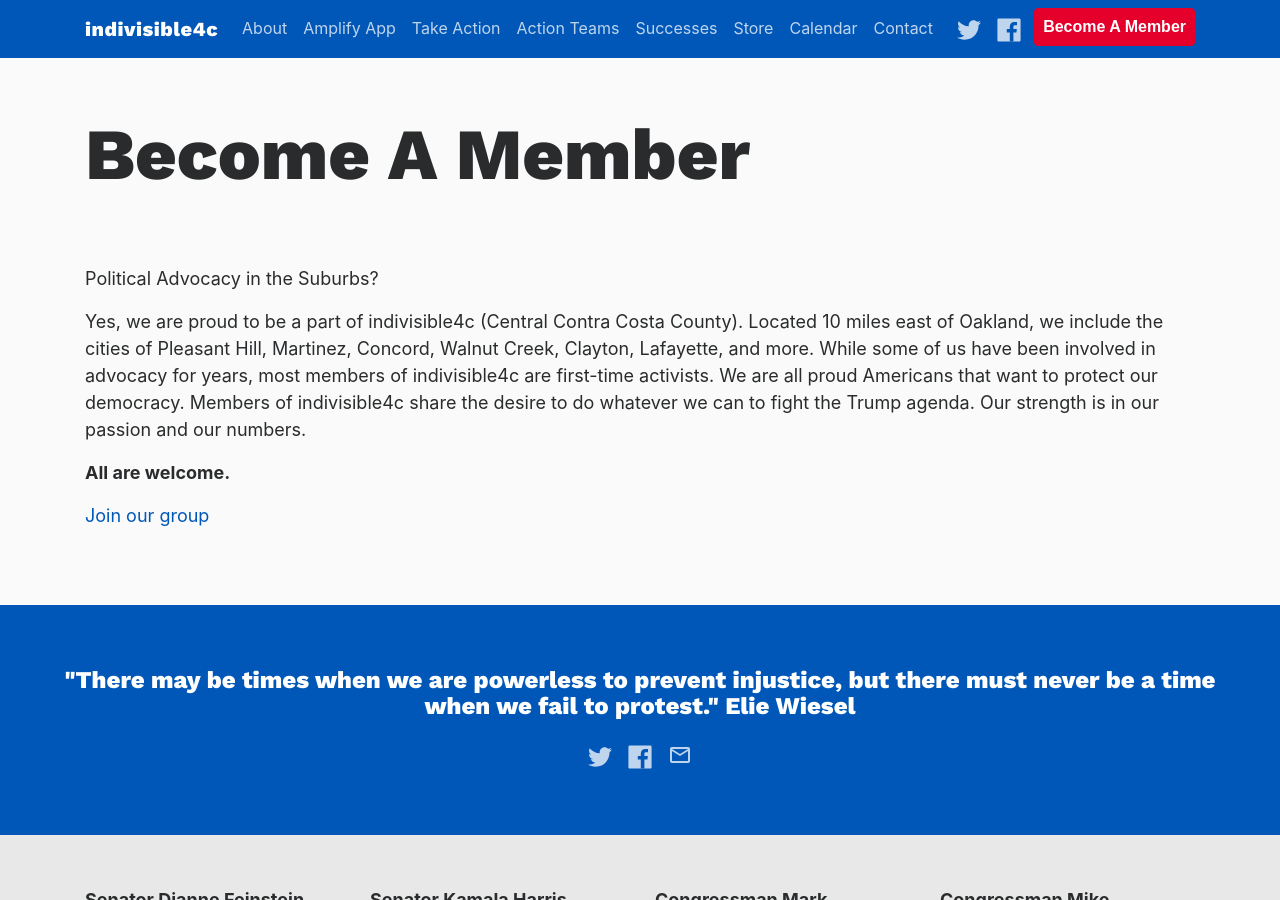
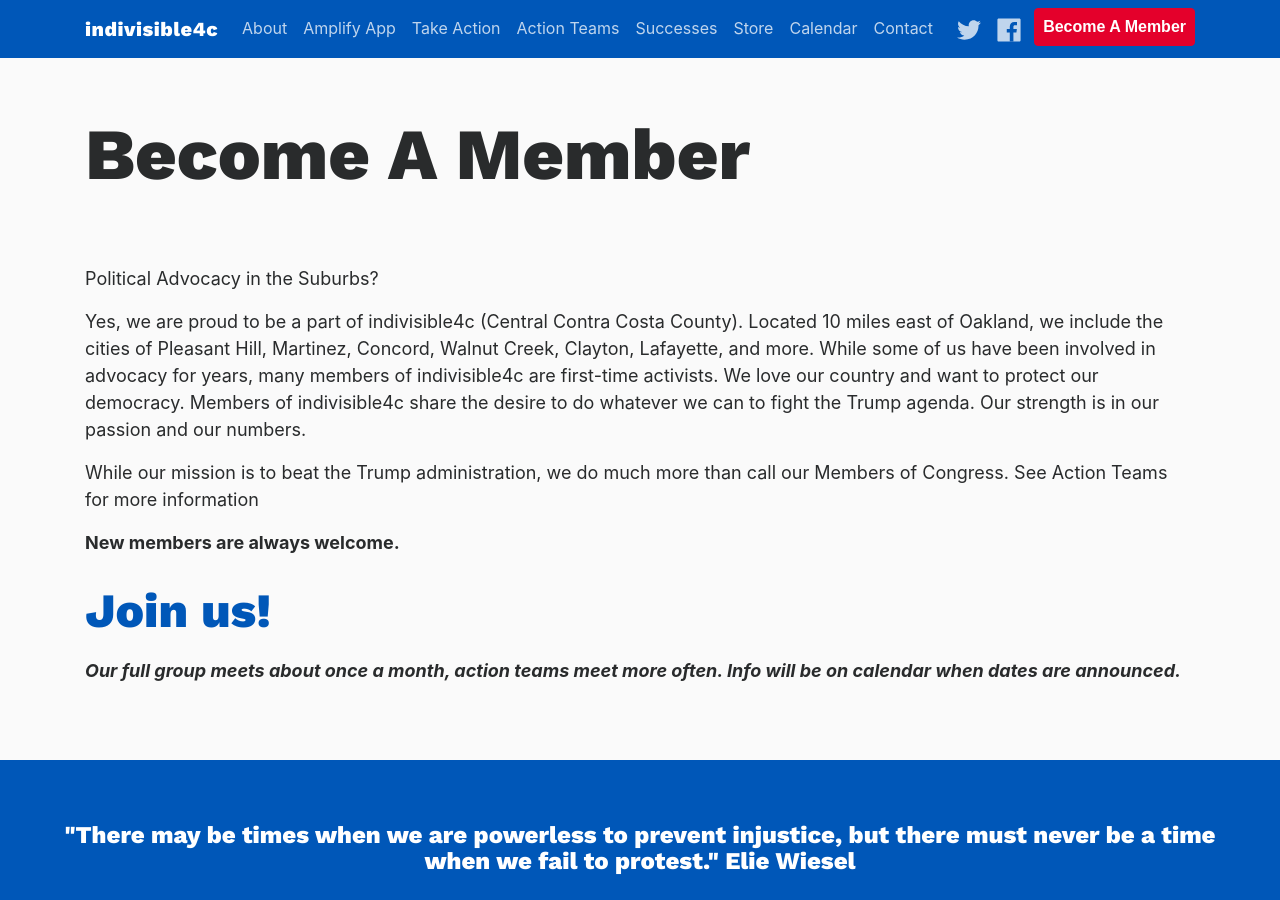
Before and after one commit to IndivisibleTemplate/BasicTemplate, a Jekyll site: the page built from become-a-member.markdown, in a window 1280 px wide and 900 px high. Built offline with Jekyll 4.4.1, drawn with Linux system fonts in a browser that asks for light colours; nearby versions of some CDN libraries; comment, search, counter and statistics services are not loaded.

Commit message:
Updated Become A Member

```diff
--- a/become-a-member.markdown
+++ b/become-a-member.markdown
@@ -6,9 +6,12 @@ position: 11
 
 Political Advocacy in the Suburbs?
 
-Yes, we are proud to be a part of indivisible4c (Central Contra Costa County). Located 10 miles east of Oakland, we include the cities of Pleasant Hill, Martinez, Concord, Walnut Creek, Clayton, Lafayette, and more. While some of us have been involved in advocacy for years, most members of indivisible4c are first-time activists. We are all proud Americans that want to protect our democracy. Members of indivisible4c share the desire to do whatever we can to fight the Trump agenda. Our strength is in our passion and our numbers.
+Yes, we are proud to be a part of indivisible4c (Central Contra Costa County). Located 10 miles east of Oakland, we include the cities of Pleasant Hill, Martinez, Concord, Walnut Creek, Clayton, Lafayette, and more. While some of us have been involved in advocacy for years, many members of indivisible4c are first-time activists. We love our country and want to protect our democracy. Members of indivisible4c share the desire to do whatever we can to fight the Trump agenda. Our strength is in our passion and our numbers.
 
+While our mission is to beat the Trump administration, we do much more than call our Members of Congress. See Action Teams for more information
 
-**All are welcome.**
+**New members are always welcome.**
 
-[Join our group](https://www.facebook.com/indivisible4c/)
+## [Join us!](https://www.facebook.com/groups/413800492297720/)
+
+***Our full group meets about once a month, action teams meet more often. Info will be on calendar when dates are announced.***
```
